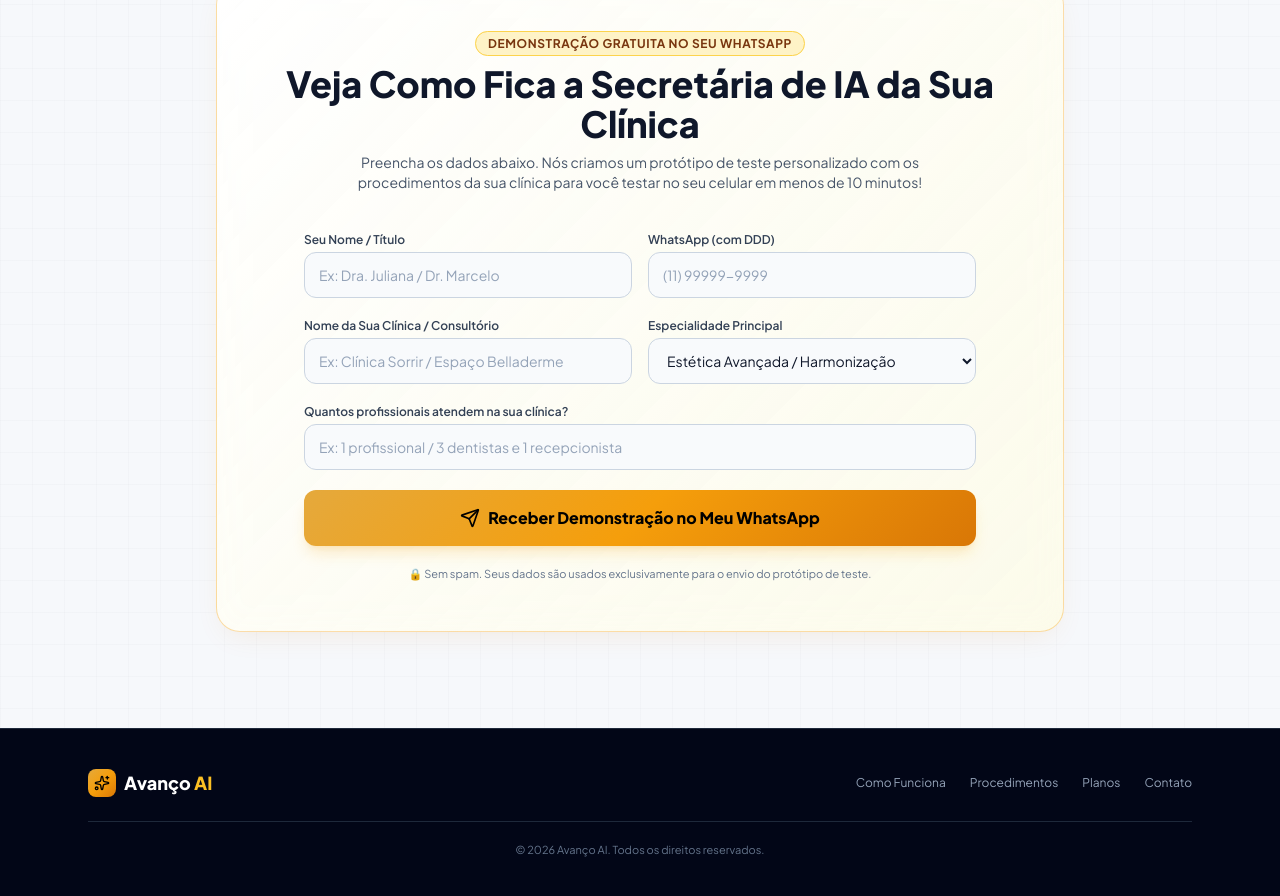
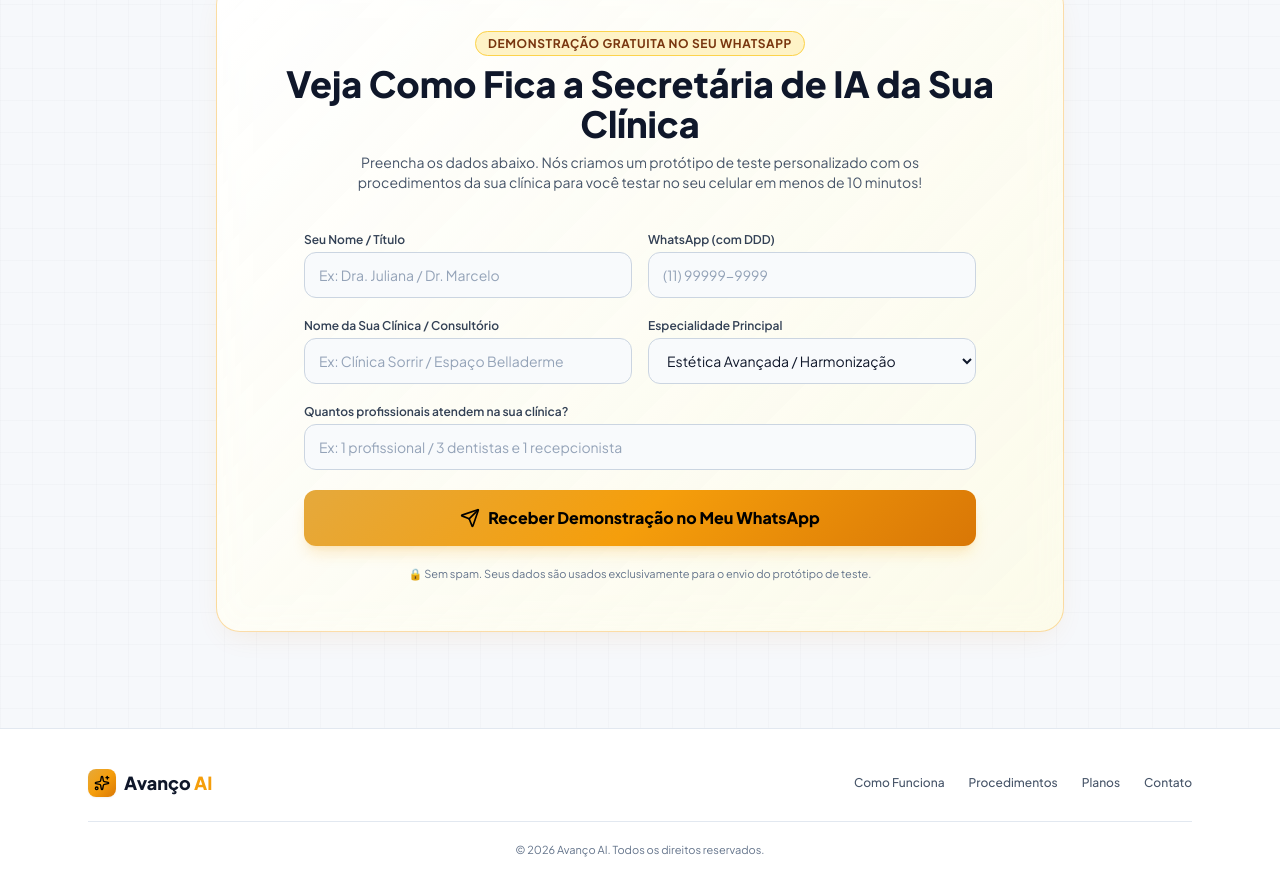
Before and after one commit to SamueldJesus/avanco-ai-landing, a website: page index.html in a window 1280 px wide. Shown: the part 4828-5724 px from the top of the page. Drawn offline with nearby package versions, Linux system fonts and the light colour scheme.

Commit message:
fix: ajustar rodape para o modo claro

```diff
--- a/index.html
+++ b/index.html
@@ -582,23 +582,23 @@
         </div>
     </section>
 
-    <footer class="border-t border-slate-800 py-10 bg-slate-950 text-slate-400">
+    <footer class="border-t border-slate-200 py-10 bg-white text-slate-600">
         <div class="max-w-6xl mx-auto px-4 sm:px-6">
             <div class="flex flex-col sm:flex-row justify-between items-center gap-4 text-center sm:text-left">
                 <div class="flex items-center gap-2">
-                    <div class="w-7 h-7 rounded-lg gold-gradient-bg flex items-center justify-center text-black font-black text-xs">
+                    <div class="w-7 h-7 rounded-lg gold-gradient-bg flex items-center justify-center text-black font-black text-xs shadow-sm">
                         <i data-lucide="sparkles" class="w-4 h-4"></i>
                     </div>
-                    <span class="text-white font-extrabold text-base sm:text-lg">Avanço <span class="text-amber-400">AI</span></span>
+                    <span class="text-slate-900 font-extrabold text-base sm:text-lg">Avanço <span class="text-amber-500">AI</span></span>
                 </div>
-                <div class="flex flex-wrap justify-center gap-4 sm:gap-6 text-xs text-slate-400">
-                    <a href="#como-funciona" class="hover:text-amber-400 transition">Como Funciona</a>
-                    <a href="#procedimentos" class="hover:text-amber-400 transition">Procedimentos</a>
-                    <a href="#planos" class="hover:text-amber-400 transition">Planos</a>
-                    <a href="#contato" class="hover:text-amber-400 transition">Contato</a>
+                <div class="flex flex-wrap justify-center gap-4 sm:gap-6 text-xs text-slate-600 font-medium">
+                    <a href="#como-funciona" class="hover:text-amber-600 transition">Como Funciona</a>
+                    <a href="#procedimentos" class="hover:text-amber-600 transition">Procedimentos</a>
+                    <a href="#planos" class="hover:text-amber-600 transition">Planos</a>
+                    <a href="#contato" class="hover:text-amber-600 transition">Contato</a>
                 </div>
             </div>
-            <div class="mt-6 pt-5 border-t border-slate-800 text-center text-[11px] text-slate-500">
+            <div class="mt-6 pt-5 border-t border-slate-200 text-center text-[11px] text-slate-500">
                 &copy; 2026 Avanço AI. Todos os direitos reservados.
             </div>
         </div>
```
Also changed, not shown: assets/style.css.
